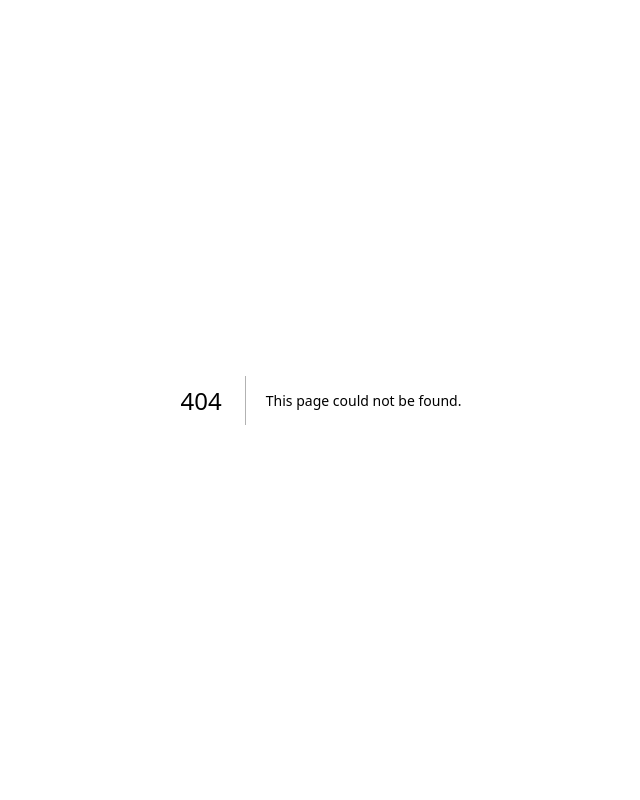
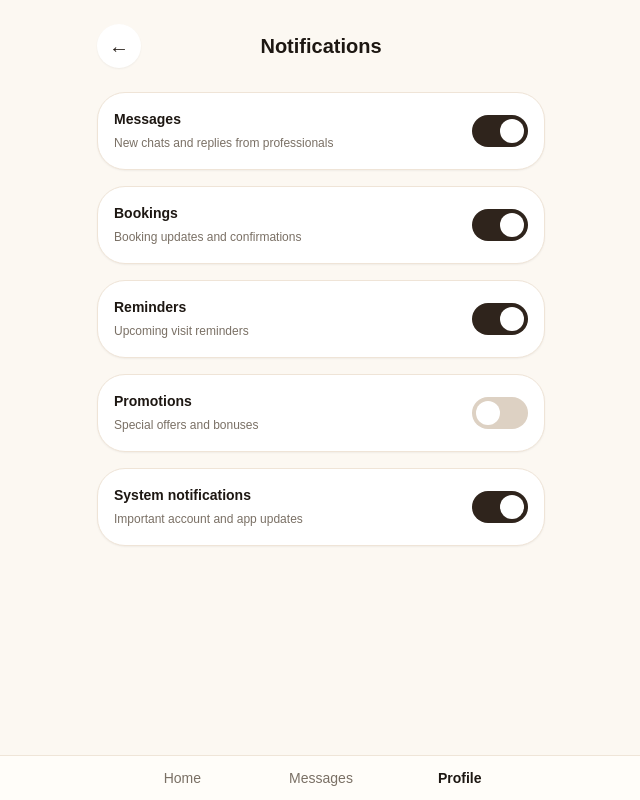
Before and after one commit to bellasalon4u-source/mapbookapp, a Next.js app: page /profile/notifications in a window 1280 px wide. Before the commit this address had no page. Shown: the whole page, without its empty margins (319-959 px from the left). Built offline with nearby package versions, Linux system fonts and the light colour scheme.

Commit message:
feat: add notifications settings page for profile

```diff
--- /dev/null
+++ b/app/profile/notifications/page.tsx
@@ -0,0 +1,225 @@
+'use client';
+
+import { useEffect, useMemo, useState } from 'react';
+import { useRouter } from 'next/navigation';
+import BottomNav from '../../../components/common/BottomNav';
+import { getSavedLanguage, type AppLanguage } from '../../../services/i18n';
+import {
+  getUserProfile,
+  subscribeToUserProfile,
+  updateUserProfile,
+  type UserProfile,
+} from '../../services/userProfileStore';
+
+const notificationTexts = {
+  EN: {
+    title: 'Notifications',
+    messages: 'Messages',
+    messagesSub: 'New chats and replies from professionals',
+    bookings: 'Bookings',
+    bookingsSub: 'Booking updates and confirmations',
+    reminders: 'Reminders',
+    remindersSub: 'Upcoming visit reminders',
+    promotions: 'Promotions',
+    promotionsSub: 'Special offers and bonuses',
+    system: 'System notifications',
+    systemSub: 'Important account and app updates',
+  },
+  ES: {
+    title: 'Notificaciones',
+    messages: 'Mensajes',
+    messagesSub: 'Nuevos chats y respuestas de profesionales',
+    bookings: 'Reservas',
+    bookingsSub: 'Actualizaciones y confirmaciones de reservas',
+    reminders: 'Recordatorios',
+    remindersSub: 'Recordatorios de próximas visitas',
+    promotions: 'Promociones',
+    promotionsSub: 'Ofertas especiales y bonos',
+    system: 'Notificaciones del sistema',
+    systemSub: 'Actualizaciones importantes de cuenta y app',
+  },
+  RU: {
+    title: 'Уведомления',
+    messages: 'Сообщения',
+    messagesSub: 'Новые чаты и ответы от мастеров',
+    bookings: 'Бронирования',
+    bookingsSub: 'Обновления и подтверждения по бронированиям',
+    reminders: 'Напоминания',
+    remindersSub: 'Напоминания о предстоящих визитах',
+    promotions: 'Акции',
+    promotionsSub: 'Специальные предложения и бонусы',
+    system: 'Системные уведомления',
+    systemSub: 'Важные обновления аккаунта и приложения',
+  },
+  CZ: {
+    title: 'Oznámení',
+    messages: 'Zprávy',
+    messagesSub: 'Nové chaty a odpovědi od specialistů',
+    bookings: 'Rezervace',
+    bookingsSub: 'Aktualizace a potvrzení rezervací',
+    reminders: 'Připomínky',
+    remindersSub: 'Připomínky nadcházejících návštěv',
+    promotions: 'Akce',
+    promotionsSub: 'Speciální nabídky a bonusy',
+    system: 'Systémová oznámení',
+    systemSub: 'Důležité aktualizace účtu a aplikace',
+  },
+  DE: {
+    title: 'Benachrichtigungen',
+    messages: 'Nachrichten',
+    messagesSub: 'Neue Chats und Antworten von Profis',
+    bookings: 'Buchungen',
+    bookingsSub: 'Updates und Bestätigungen zu Buchungen',
+    reminders: 'Erinnerungen',
+    remindersSub: 'Erinnerungen an bevorstehende Termine',
+    promotions: 'Aktionen',
+    promotionsSub: 'Sonderangebote und Boni',
+    system: 'Systembenachrichtigungen',
+    systemSub: 'Wichtige Konto- und App-Updates',
+  },
+  PL: {
+    title: 'Powiadomienia',
+    messages: 'Wiadomości',
+    messagesSub: 'Nowe czaty i odpowiedzi od specjalistów',
+    bookings: 'Rezerwacje',
+    bookingsSub: 'Aktualizacje i potwierdzenia rezerwacji',
+    reminders: 'Przypomnienia',
+    remindersSub: 'Przypomnienia o nadchodzących wizytach',
+    promotions: 'Promocje',
+    promotionsSub: 'Oferty specjalne i bonusy',
+    system: 'Powiadomienia systemowe',
+    systemSub: 'Ważne aktualizacje konta i aplikacji',
+  },
+} as const;
+
+type NotificationKey = keyof UserProfile['notificationSettings'];
+
+export default function NotificationsPage() {
+  const router = useRouter();
+
+  const [language, setLanguage] = useState<AppLanguage>('EN');
+  const [profile, setProfile] = useState<UserProfile>(getUserProfile());
+
+  useEffect(() => {
+    const syncLanguage = () => {
+      setLanguage(getSavedLanguage());
+    };
+
+    const syncProfile = () => {
+      setProfile(getUserProfile());
+    };
+
+    syncLanguage();
+    syncProfile();
+
+    window.addEventListener('focus', syncLanguage);
+    const unsubProfile = subscribeToUserProfile(syncProfile);
+
+    return () => {
+      window.removeEventListener('focus', syncLanguage);
+      unsubProfile();
+    };
+  }, []);
+
+  const text = useMemo(
+    () => notificationTexts[language as keyof typeof notificationTexts] || notificationTexts.EN,
+    [language]
+  );
+
+  const toggleSetting = (key: NotificationKey) => {
+    updateUserProfile({
+      notificationSettings: {
+        ...profile.notificationSettings,
+        [key]: !profile.notificationSettings[key],
+      },
+    });
+  };
+
+  const items = [
+    {
+      key: 'messages' as NotificationKey,
+      title: text.messages,
+      subtitle: text.messagesSub,
+    },
+    {
+      key: 'bookings' as NotificationKey,
+      title: text.bookings,
+      subtitle: text.bookingsSub,
+    },
+    {
+      key: 'reminders' as NotificationKey,
+      title: text.reminders,
+      subtitle: text.remindersSub,
+    },
+    {
+      key: 'promotions' as NotificationKey,
+      title: text.promotions,
+      subtitle: text.promotionsSub,
+    },
+    {
+      key: 'system' as NotificationKey,
+      title: text.system,
+      subtitle: text.systemSub,
+    },
+  ];
+
+  return (
+    <main className="min-h-screen bg-[#fcf8f2] px-4 py-6 pb-24">
+      <div className="mx-auto max-w-md">
+        <div className="flex items-center justify-between gap-3">
+          <button
+            type="button"
+            onClick={() => router.back()}
+            className="flex h-11 w-11 items-center justify-center rounded-full bg-white text-xl text-[#241c16] shadow-sm"
+          >
+            ←
+          </button>
+
+          <h1 className="text-xl font-bold text-[#1d1712]">{text.title}</h1>
+
+          <div className="h-11 w-11" />
+        </div>
+
+        <div className="mt-6 space-y-4">
+          {items.map((item) => {
+            const enabled = profile.notificationSettings[item.key];
+
+            return (
+              <div
+                key={item.key}
+                className="rounded-[28px] border border-[#efe4d7] bg-white p-4 shadow-sm"
+              >
+                <div className="flex items-center justify-between gap-4">
+                  <div className="min-w-0">
+                    <div className="text-sm font-extrabold text-[#1d1712]">
+                      {item.title}
+                    </div>
+                    <div className="mt-1 text-xs leading-5 text-[#7a7065]">
+                      {item.subtitle}
+                    </div>
+                  </div>
+
+                  <button
+                    type="button"
+                    onClick={() => toggleSetting(item.key)}
+                    className={`relative h-8 w-14 rounded-full transition ${
+                      enabled ? 'bg-[#2f241c]' : 'bg-[#ddd1c3]'
+                    }`}
+                  >
+                    <span
+                      className={`absolute top-1 h-6 w-6 rounded-full bg-white transition ${
+                        enabled ? 'left-7' : 'left-1'
+                      }`}
+                    />
+                  </button>
+                </div>
+              </div>
+            );
+          })}
+        </div>
+      </div>
+
+      <BottomNav active="profile" />
+    </main>
+  );
+}
```
